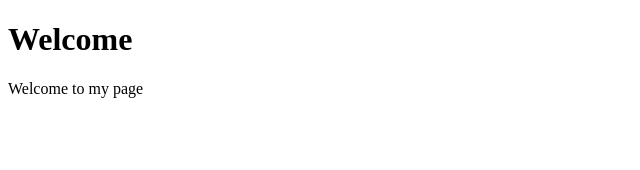
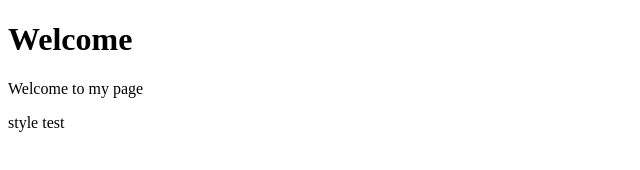
Before and after one commit to georgezervos-tech/portfolio, a plain HTML site: page index.html in a window 1280 px wide. Shown: the full height of the page, 0-640 px from the left. Drawn offline with Linux system fonts and the light colour scheme.

Commit message:
added a <p>

```diff
--- a/index.html
+++ b/index.html
@@ -6,7 +6,7 @@
 <body>
 <h1>Welcome</h1>
 <p>Welcome to my page</p>
-
+<p>style test</p>
 </body>
 
 
```
